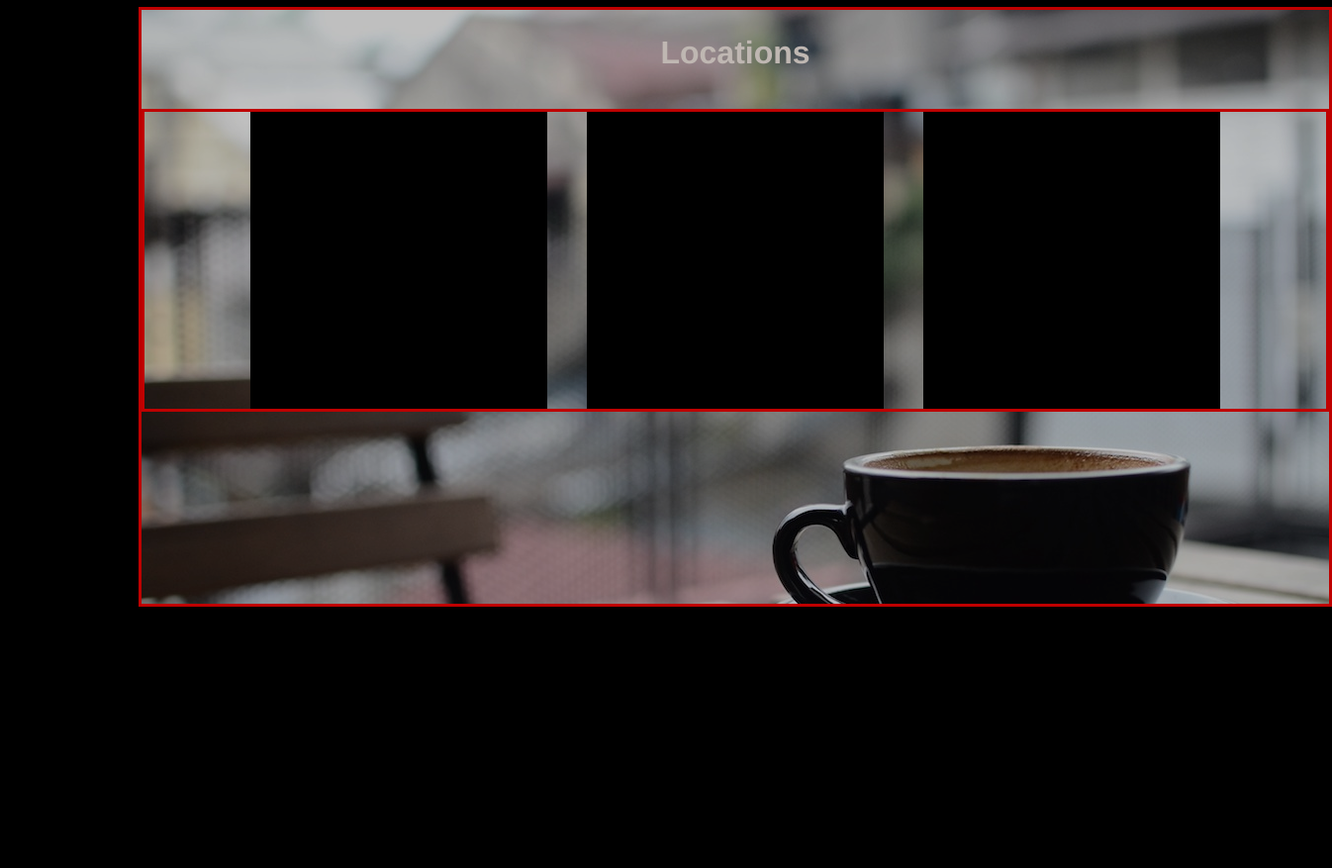
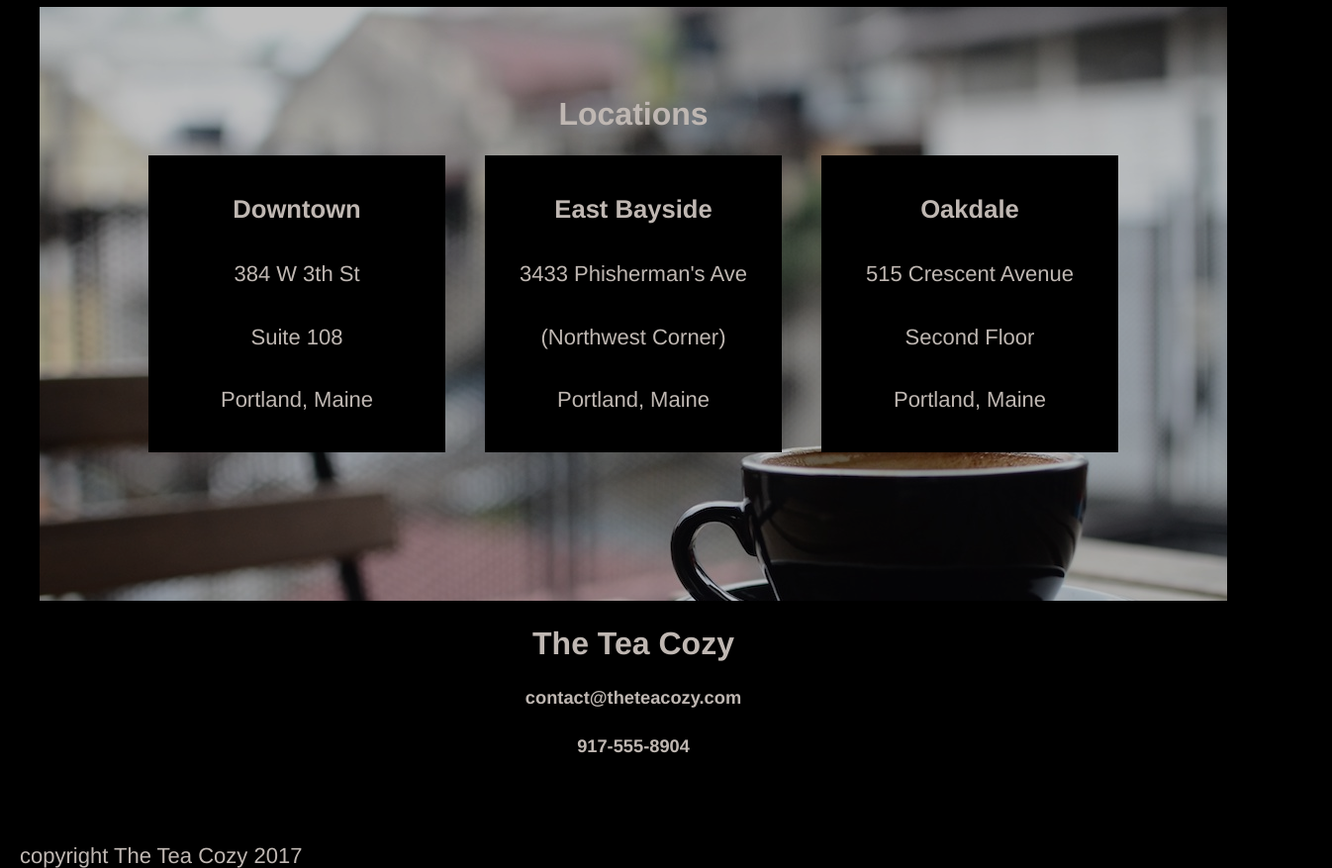
Before and after one commit to fdavison1/tea-cozy, a plain HTML site: page index.html in a window 1280 px wide. Shown: the part 1530-2407 px from the top of the page at 99% size, 1346 px wide, since content can reach past the window. Before the commit the page ends 2143 px from the top, so only its background shows below. Drawn offline with Linux system fonts and the light colour scheme.

Commit message:
final save

```diff
--- a/index.html
+++ b/index.html
@@ -52,16 +52,37 @@
                     <h4>Bedford Bizarre Tea</h4>
                 </div>
             </div>
+        </div>
             <div class="k">
                 <div class="heading">
                     <h2>Locations</h2>
                 </div>
                 <div class='locations-container'>
-                    <div class="locations"></div>
-                    <div class="locations"></div>
-                    <div class="locations"></div>
+                    <div class="locations">
+                        <h3>Downtown</h3>
+                        <p>384 W 3th St</p>
+                        <p>Suite 108</p>
+                        <p>Portland, Maine</p>
+                    </div>
+                    <div class="locations">
+                        <h3>East Bayside</h3>
+                        <p>3433 Phisherman's Ave</p>
+                        <p>(Northwest Corner)</p>
+                        <p>Portland, Maine</p>
+                    </div>
+                    <div class="locations">
+                        <h3>Oakdale</h3>
+                        <p>515 Crescent Avenue</p>
+                        <p>Second Floor</p>
+                        <p>Portland, Maine</p>
+                    </div>
                 </div>
             </div>
-        </div>
+                <div class="cont3">
+                    <h2>The Tea Cozy</h2>
+                    <h5>contact@theteacozy.com</h5>
+                    <h5>917-555-8904</h5>
+                </div>
+                <footer>copyright The Tea Cozy 2017</footer>
 </body>
 </html>
--- a/reset.css
+++ b/reset.css
@@ -8,7 +8,7 @@ html, body, div, span, applet, object, iframe,
 a, abbr, acronym, address, big, cite, code,
 del, dfn, em, img, ins, kbd, q, s, samp,
 small, strike, strong, sub, sup, tt, var,
-b, u, i, center,
+b, u, i, center, h3,
 dl, dt, dd, ol, ul, li,
 fieldset, form, label, legend,
 table, caption, tbody, tfoot, thead, tr, th, td,
--- a/style.css
+++ b/style.css
@@ -88,11 +88,11 @@ h2 {
     height: 600px;
     width: 1200px;
     margin: 0 auto;
-    border: solid red;
+    /* border: solid red; */
 }
 
 .locations-container {
-    border: solid red;
+    /* border: solid red; */
     /* height: 500px; */
     width: auto;
     display: flex;
@@ -102,9 +102,10 @@ h2 {
 }
 
 .heading {
-    height: 100px;
+    height: 150px;
     display: flex;
     justify-content: center;
+    align-items: flex-end;
 }
 
 .locations {
@@ -113,4 +114,25 @@ h2 {
     width: 300px;
     margin: 0 20px;
     background: black;
+    display: flex;
+    flex-direction: column;
+    justify-content: space-evenly;
 }
+
+h3 {
+    font-size: 1.6rem;
+    font-weight: 600;
+}
+
+.cont3 {
+    height: 200px;
+    /* border: solid red; */
+    width: 1000px;
+    margin: 20px auto;
+    box-sizing: border-box;
+}
+
+footer {
+    text-align: left;
+    margin-left: 20px;
+}
```
Also changed, not shown: 1 other file.
